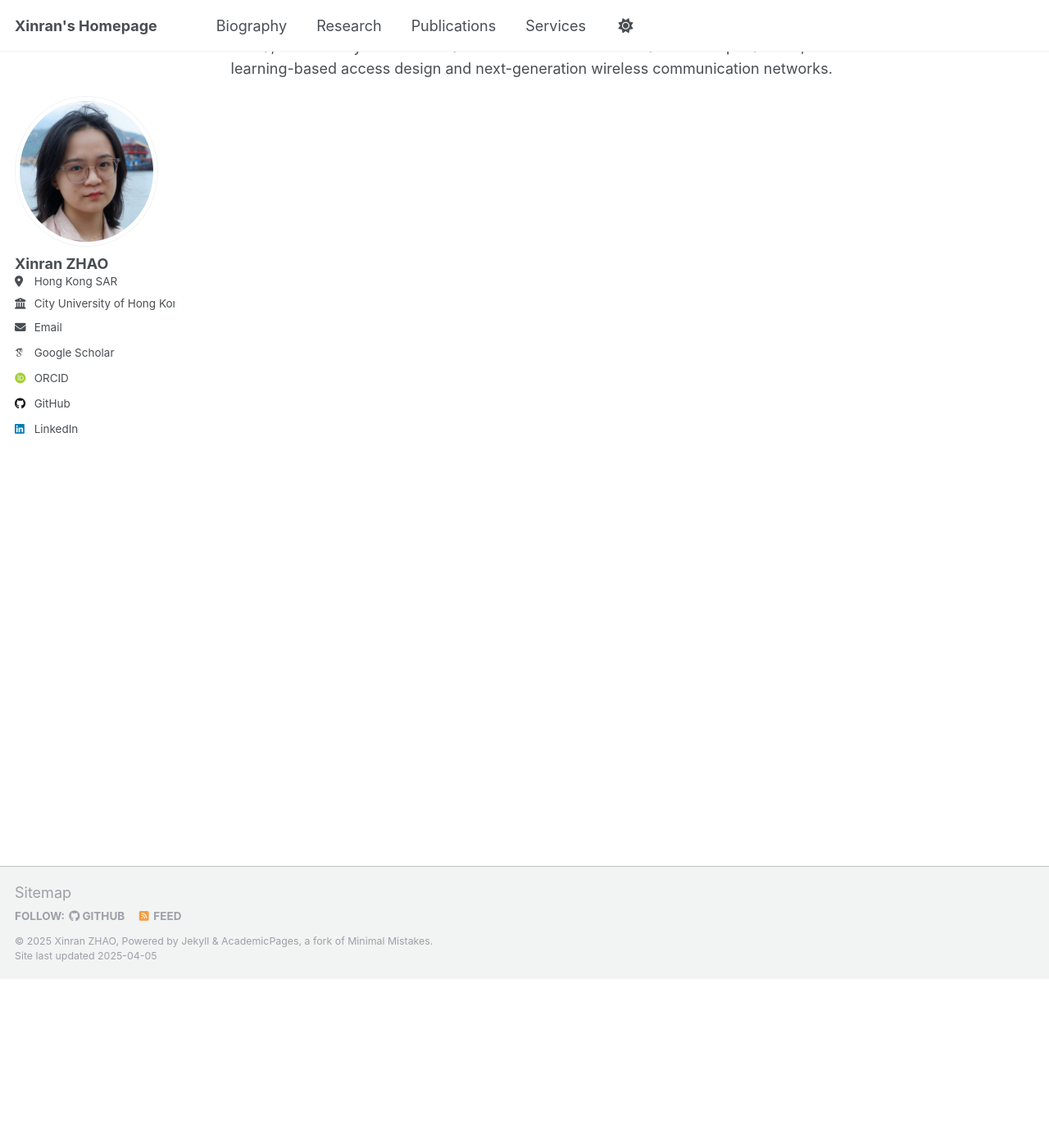
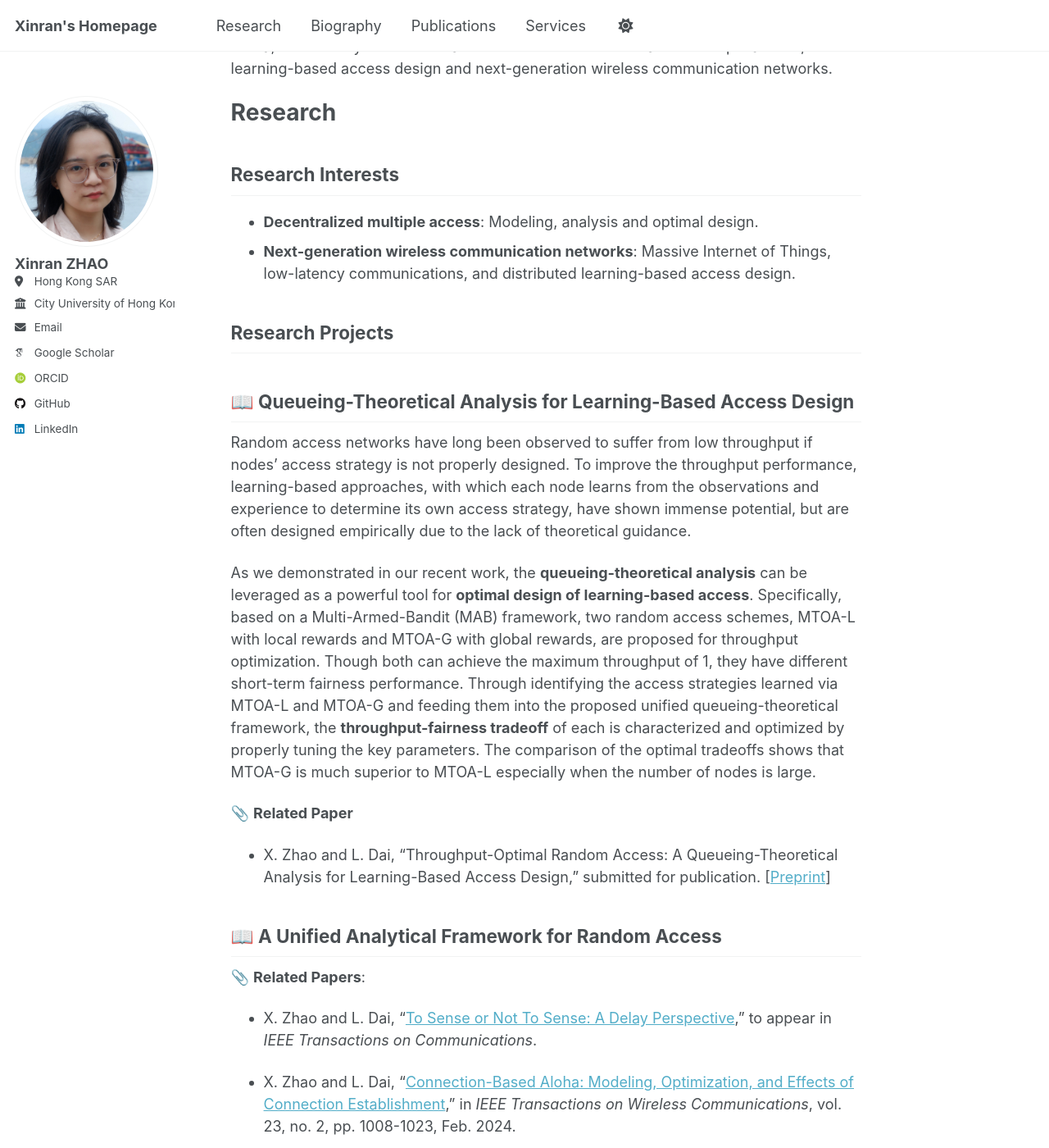
Before and after one commit to Joyxr/Joyxr.github.io, a Jekyll site: the page built from _pages/about.md, in a window 1280 px wide and 1400 px high, scrolled down 206 px. Shown: the whole window at 82% size. Built offline with Jekyll 4.4.1, drawn with Linux system fonts in a browser that asks for light colours; emoji names are drawn with the system emoji font; some web fonts are replaced.

Commit message:
add research interests and projects

```diff
--- a/_data/navigation.yml
+++ b/_data/navigation.yml
@@ -8,11 +8,11 @@
 #      Markdown formatted page while the second is generated using JSON.
 
 main:
+  - title: "Research"
+    url: /#research
+
   - title: "Biography"
     url: /cv/
-
-  - title: "Research"
-    url: /research/
 
   - title: "Publications"
     url: /publications/
--- a/_pages/about.md
+++ b/_pages/about.md
@@ -8,3 +8,28 @@ redirect_from:
 ---
 
 Welcome :wave: I am a fifth-year Ph.D. student at the [Department of Electrical Engineering](https://www.ee.cityu.edu.hk/), City University of Hong Kong, Hong Kong SAR, under the supervision of [Prof. Lin DAI](https://www.ee.cityu.edu.hk/~lindai/). Prior to this, I received the B.Eng. degree in the School of Electronic Information and Communications from the [Huazhong University of Science and Technology](https://english.hust.edu.cn/), Wuhan, China, in 2020. My current research focuses on the decentralized multiple access, learning-based access design and next-generation wireless communication networks.
+
+<h1 id="research">Research</h1>
+
+<h2>Research Interests</h2>
+
+* **Decentralized multiple access**: Modeling, analysis and optimal design.
+* **Next-generation wireless communication networks**: Massive Internet of Things, low-latency communications, and distributed learning-based access design.
+
+<h2>Research Projects</h2>
+
+<h2>:book: Queueing-Theoretical Analysis for Learning-Based Access Design</h2>
+
+Random access networks have long been observed to suffer from low throughput if nodes' access strategy is not properly designed. To improve the throughput performance, learning-based approaches, with which each node learns from the observations and experience to determine its own access strategy, have shown immense potential, but are often designed empirically due to the lack of theoretical guidance.
+
+As we demonstrated in our recent work, the **queueing-theoretical analysis** can be leveraged as a powerful tool for **optimal design of learning-based access**. Specifically, based on a Multi-Armed-Bandit (MAB) framework, two random access schemes, MTOA-L with local rewards and MTOA-G with global rewards, are proposed for throughput optimization. Though both can achieve the maximum throughput of 1, they have different short-term fairness performance. Through identifying the access strategies learned via MTOA-L and MTOA-G and feeding them into the proposed unified queueing-theoretical framework, the **throughput-fairness tradeoff** of each is characterized and optimized by properly tuning the key parameters. The comparison of the optimal tradeoffs shows that MTOA-G is much superior to MTOA-L especially when the number of nodes is large.
+
+:paperclip: **Related Paper**
+* X. Zhao and L. Dai, "Throughput-Optimal Random Access: A Queueing-Theoretical Analysis for Learning-Based Access Design," submitted for publication. [[Preprint](https://)]
+
+<h2>:book: A Unified Analytical Framework for Random Access</h2>
+
+:paperclip: **Related Papers**:
+* X. Zhao and L. Dai, "[To Sense or Not To Sense: A Delay Perspective](https://ieeexplore.ieee.org/document/10750858)," to appear in *IEEE Transactions on Communications*.
+
+* X. Zhao and L. Dai, "[Connection-Based Aloha: Modeling, Optimization, and Effects of Connection Establishment](https://ieeexplore.ieee.org/document/10154598)," in *IEEE Transactions on Wireless Communications*, vol. 23, no. 2, pp. 1008-1023, Feb. 2024.
```
Also changed, not shown: _pages/research.md (+1 -1 lines).
